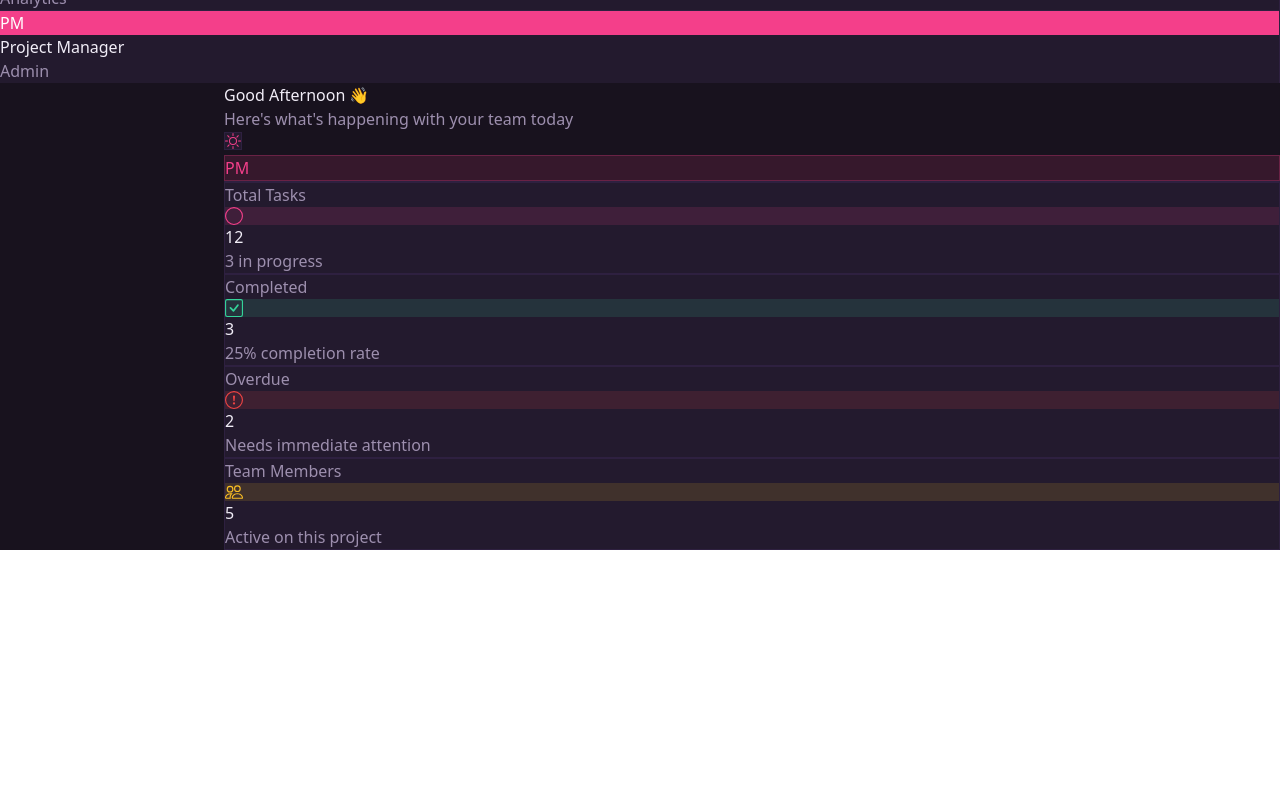
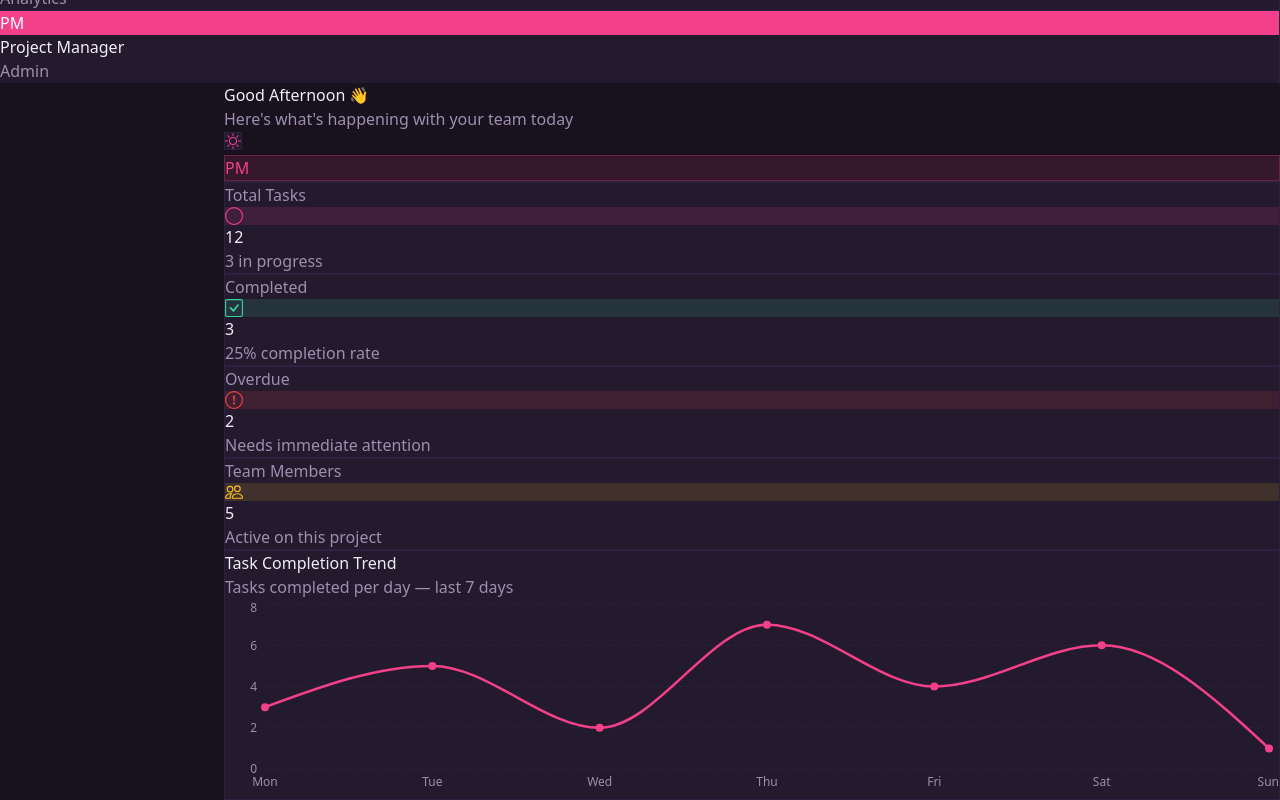
Before and after one commit to munibah1707-cpu/pulse-dashboard, a React (Vite) app: page / in a window 1280 px wide. Shown: the part 231-1031 px from the top of the page. Before the commit the page ends 800 px from the top, so only its background shows below. Built offline with nearby package versions, Linux system fonts and the light colour scheme.

Commit message:
Day 8: task completion trend line chart added to dashboard

```diff
--- /dev/null
+++ b/src/components/TaskTrendChart.jsx
@@ -0,0 +1,74 @@
+import { LineChart, Line, XAxis, YAxis, CartesianGrid, Tooltip, ResponsiveContainer } from 'recharts'
+import { weeklyStats } from '../data/mockData'
+import { useTheme } from '../context/ThemeContext'
+
+export default function TaskTrendChart() {
+  const { isDark } = useTheme()
+
+  const CustomTooltip = ({ active, payload, label }) => {
+    if (active && payload && payload.length) {
+      return (
+        <div className="px-3 py-2 rounded-lg text-sm"
+          style={{
+            background: isDark ? '#2E2040' : '#FFFFFF',
+            border: `1px solid ${isDark ? '#3D2D50' : '#E8DFF5'}`,
+            color: isDark ? '#F1EDF7' : '#18121E'
+          }}>
+          <p className="font-medium">{label}</p>
+          <p style={{ color: '#F43F8A' }}>{payload[0].value} tasks completed</p>
+        </div>
+      )
+    }
+    return null
+  }
+
+  return (
+    <div className="rounded-xl p-5"
+      style={{
+        background: isDark ? '#231A2E' : '#FFFFFF',
+        border: `1px solid ${isDark ? '#2E2040' : '#E8DFF5'}`
+      }}>
+
+      {/* Header */}
+      <div className="mb-5">
+        <h3 className="text-sm font-semibold" style={{ color: isDark ? '#F1EDF7' : '#18121E' }}>
+          Task Completion Trend
+        </h3>
+        <p className="text-xs mt-1" style={{ color: isDark ? '#9D8FAE' : '#6B5B80' }}>
+          Tasks completed per day — last 7 days
+        </p>
+      </div>
+
+      {/* Chart */}
+      <ResponsiveContainer width="100%" height={200}>
+        <LineChart data={weeklyStats} margin={{ top: 5, right: 10, left: -20, bottom: 0 }}>
+          <CartesianGrid
+            strokeDasharray="3 3"
+            stroke={isDark ? '#2E2040' : '#F0EAF8'}
+            vertical={false}
+          />
+          <XAxis
+            dataKey="day"
+            tick={{ fontSize: 12, fill: isDark ? '#9D8FAE' : '#6B5B80' }}
+            axisLine={false}
+            tickLine={false}
+          />
+          <YAxis
+            tick={{ fontSize: 12, fill: isDark ? '#9D8FAE' : '#6B5B80' }}
+            axisLine={false}
+            tickLine={false}
+          />
+          <Tooltip content={<CustomTooltip />} />
+          <Line
+            type="monotone"
+            dataKey="completed"
+            stroke="#F43F8A"
+            strokeWidth={2.5}
+            dot={{ fill: '#F43F8A', strokeWidth: 0, r: 4 }}
+            activeDot={{ r: 6, fill: '#F43F8A' }}
+          />
+        </LineChart>
+      </ResponsiveContainer>
+    </div>
+  )
+}
--- a/src/pages/Dashboard.jsx
+++ b/src/pages/Dashboard.jsx
@@ -1,6 +1,7 @@
 import { useTasks } from '../context/TaskContext'
 import { teamMembers } from '../data/mockData'
 import StatCard from '../components/StatCard'
+import TaskTrendChart from '../components/TaskTrendChart'
 import { BsCheckSquare, BsCircle, BsExclamationCircle, BsPeople } from 'react-icons/bs'
 
 export default function Dashboard() {
@@ -16,7 +17,7 @@ export default function Dashboard() {
     <div className="flex flex-col gap-6">
 
       {/* Stat Cards */}
-      <div className="grid grid-cols-2 gap-4" style={{ gridTemplateColumns: 'repeat(4, 1fr)' }}>
+      <div className="grid grid-cols-4 gap-4">
         <StatCard
           title="Total Tasks"
           value={totalTasks}
@@ -47,6 +48,11 @@ export default function Dashboard() {
         />
       </div>
 
+      {/* Charts Row */}
+      <div className="grid grid-cols-2 gap-4">
+        <TaskTrendChart />
+      </div>
+
     </div>
   )
 }
```
